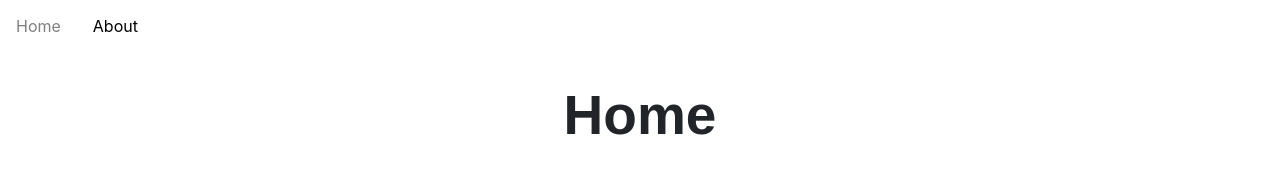
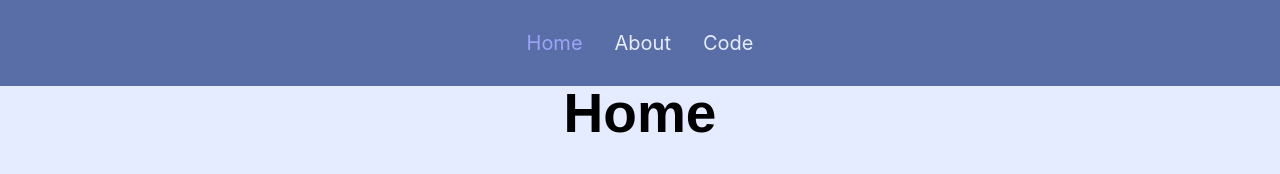
Before and after one commit to Jafarpower/school-portofolio-project, a website: page client/index.html in a window 1280 px wide. Drawn offline with nearby package versions, Linux system fonts and the light colour scheme.

Commit message:
Created navbar

```diff
--- a/client/index.html
+++ b/client/index.html
@@ -16,16 +16,14 @@
     <title>Jafar Portofolio</title>
   </head>
   <body>
-    <div class="topnav">
-      <ul>
-        <li><a href="#home">Home</a></li>
-        <li><a class="active" href="#">About</a></li>
-      </ul>
+    <div class="navbar">
+      <a class="active" href="#home">Home</a>
+      <a href="#about">About</a>
+      <a href="#code">Code</a>
     </div>
     <div class="main-content-header">
       <div class="home-section" id="home">
-        <h1 class="h-1">Home</h1>
-        <p></p>
+        <h1 class="h-1" id="home">Home</h1>
       </div>
     </div>
 
--- a/client/styles/style.css
+++ b/client/styles/style.css
@@ -1,37 +1,38 @@
-ul {
-  list-style-type: none;
-  margin: 0;
-  padding: 0;
-  overflow: hidden;
+body {
+  background-color: #e6ecff;
 }
 
-li {
-  float: left;
+.navbar {
+  background-color: #596ea6;
+  overflow: hidden;
+  display: flex;
+  position: fixed;
+  top: 0;
+  width: 100%;
+  justify-content: center;
 }
-
-li a {
-  display: block;
-  color: black;
+/* Style the links inside the navigation bar */
+.navbar a {
+  color: #e6ecff;
   text-align: center;
-  padding: 14px 16px;
+  padding: 20px 16px;
   text-decoration: none;
+  font-size: 20px;
 }
-
-/* Change the link color to #111 (black) on hover */
-li a:hover {
-  color: grey;
-  text-decoration: none;
+/* Change the color of links on hover */
+.navbar a:hover {
+  color: #9da4f8;
 }
-
-.topnav #logo {
-  padding: 14px 16px;
-  color: black;
+/* Add a color to the active/current link */
+.navbar a.active {
+  color: #9da4f8;
 }
 
 .main-content-header .home-section .h-1 {
   font-family: Arial, Helvetica, sans-serif;
+  color: black;
   text-align: center;
   font-size: 55px;
   font-weight: bold;
-  padding-top: 30px;
+  padding-top: 80px;
 }
--- a/server/index.js
+++ b/server/index.js
@@ -9,10 +9,6 @@ router.get("/", (req, res) => {
   //__dirname : It will resolve to your project folder.
 });
 
-router.get("/about", (req, res) => {
-  res.sendFile(path.join(__dirname + "/../client/about.html"));
-});
-
 app.use(express.static(__dirname + "/../client"));
 
 //add the router
```
